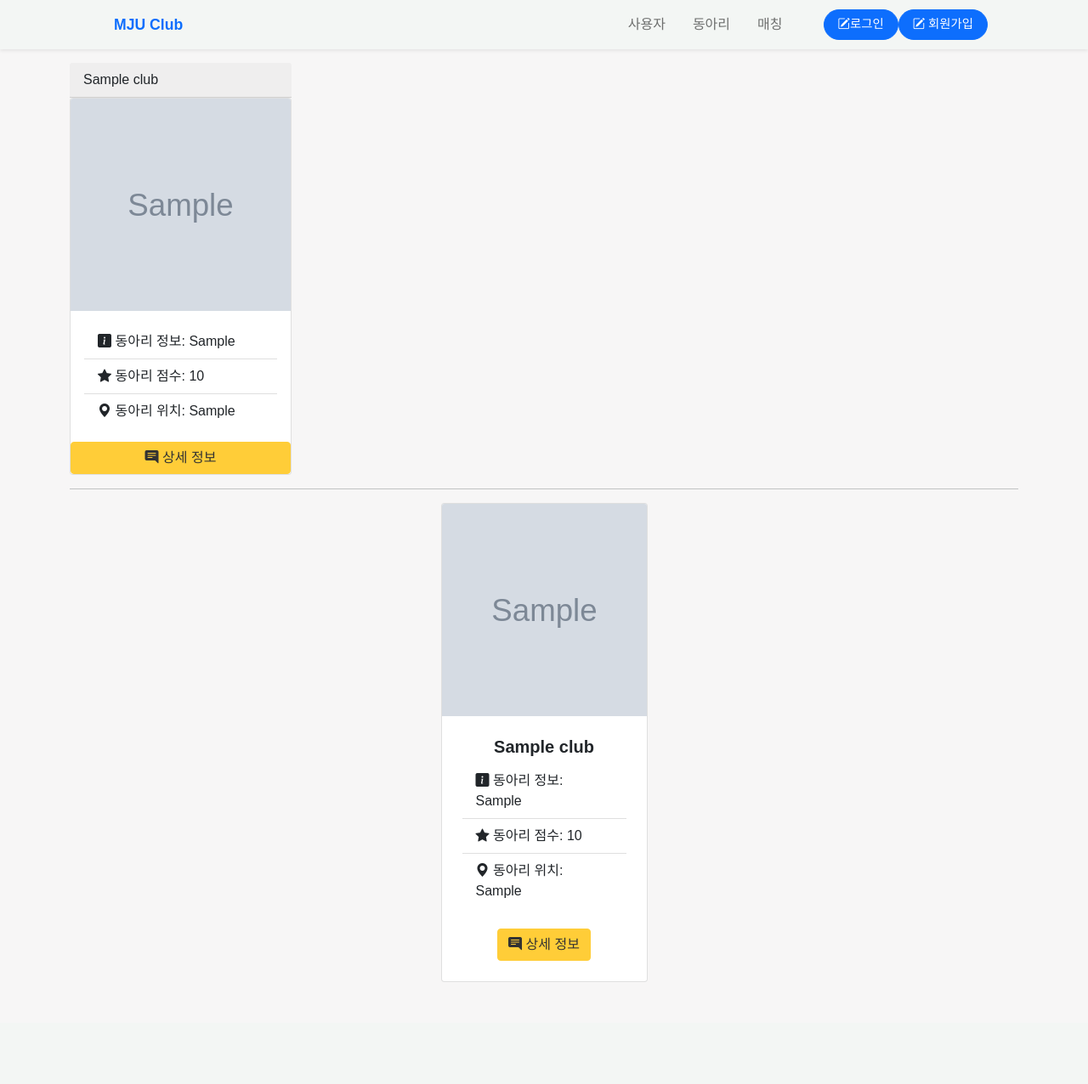
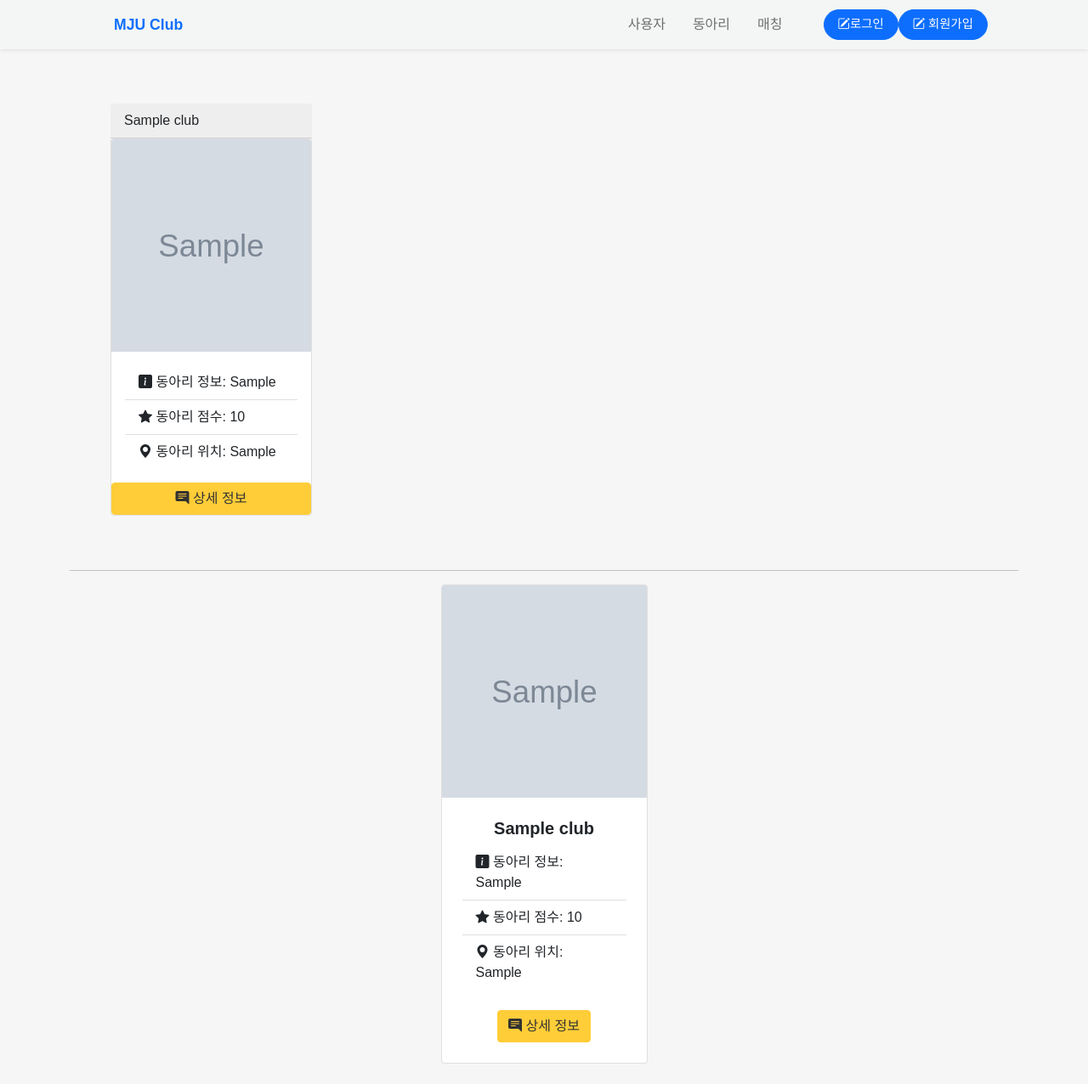
Before and after one commit to chakunyoung/mjuclub, a Django app: template app_club/templates/club.html in a window 1280 px wide. Shown: the whole page at 85% size. Before the commit the page ends 1156 px from the top, so only its background shows below. Run offline with Django 3.2, Linux system fonts and the light colour scheme; the template is opened without the code that fills it: most values are stand-ins (such as "Sample title", 1, 10 or a date in 2020); grey boxes marked "Sample" are stand-in pictures.

Commit message:
동아리수정, 등록, 회원수정 ui

```diff
--- a/app_club/templates/club.html
+++ b/app_club/templates/club.html
@@ -5,7 +5,7 @@
 
 
     {#    1줄에 4칸     #}
-    <div class="row row-cols-1 row-cols-md-4 g-4">
+    <div class="row row-cols-1 row-cols-md-4 g-4 p-5">
         {#    동아리 운영자만 보입니다.       #}
         {% if user.is_club_admin == 1 %}
             {% if message == 1 %}
@@ -13,7 +13,7 @@
                 <div class="col">
                     <div class="card-header">등록한 동아리: {{ club.club_name }}</div>
                     <div class="card">
-                        <img src="{% static 'image/mainclub.jpg' %}" class="card-img-top" width="100%" height="250" alt="...">
+                        <img src="{% static 'image/mainclub.jpg' %}" class="card-img-top" width="100%" height="200" alt="...">
                         <div class="card-body">
                             <p class="card-text">동아리 등록을 완료했습니다.</p>
                         </div>
@@ -55,12 +55,14 @@
         {% endfor %}
     </div>
     <hr>
-    <div class="row gx-4 gx-lg-5 row-cols-2 row-cols-md-3 row-cols-xl-4 justify-content-center">
 
 
+{#테스트#}
+    <div class="row gx-4 gx-lg-5 row-cols-1 row-cols-md-3 row-cols-xl-4 justify-content-center">
+
         {% for club in clubs %}
-            <div class="col mb-5">
-                <div class="card h-100">
+            <div class="col mb-4">
+                <div class="card h-80">
                     <!-- Product image-->
 
                     <img src="{{ club.club_images.url }}" class="card-img-top" width="100%" height="250" alt="...">
--- a/app_club/templates/club_update.html
+++ b/app_club/templates/club_update.html
@@ -19,7 +19,9 @@
         <h4>동아리 사진: </h4>
         <input type="file" name="club_images" accept="image/*" value="{{ club.club_images.url }}">
         <br>
-        <input class="btn btn-dark" type="submit" value="동아리 등록">
+        <div class="p-1 d-flex justify-content-center">
+        <input class="btn btn-dark" type="submit" value="동아리 수정" style="width: 100%">
+        </div>
     </form>
 </div>
 {% endblock %}
--- a/app_user/templates/user_signup.html
+++ b/app_user/templates/user_signup.html
@@ -43,7 +43,10 @@
                     <input class="form-check-input" type="checkbox" value=1 name="selected[]">
                     <label class="form-check-label" for="exampleCheck1">동아리 운영자</label>
                 </div>
-                <button type="submit" class="btn btn-primary">회원가입</button>
+                <div class="p-1 d-flex justify-content-center">
+                <button type="submit" class="btn btn-primary" style="width: 100%">회원가입</button>
+
+                </div>
             </form>
         </div>
     </div>
```
Also changed, not shown: app_club/templates/club_signup.html (+6 -1 lines).
